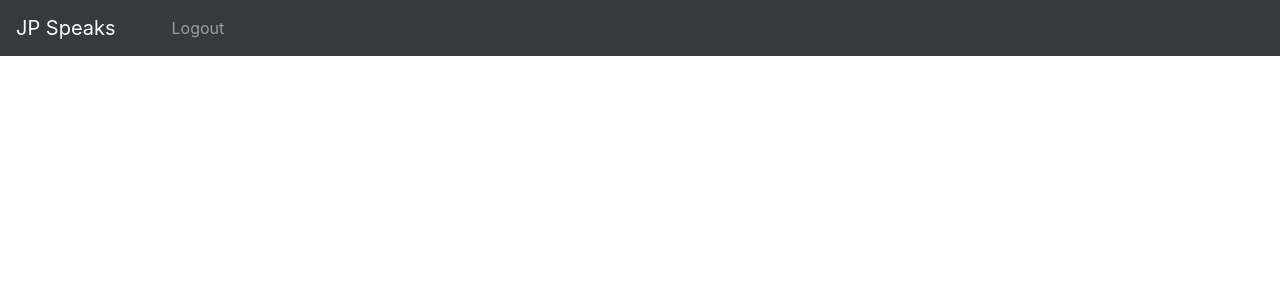
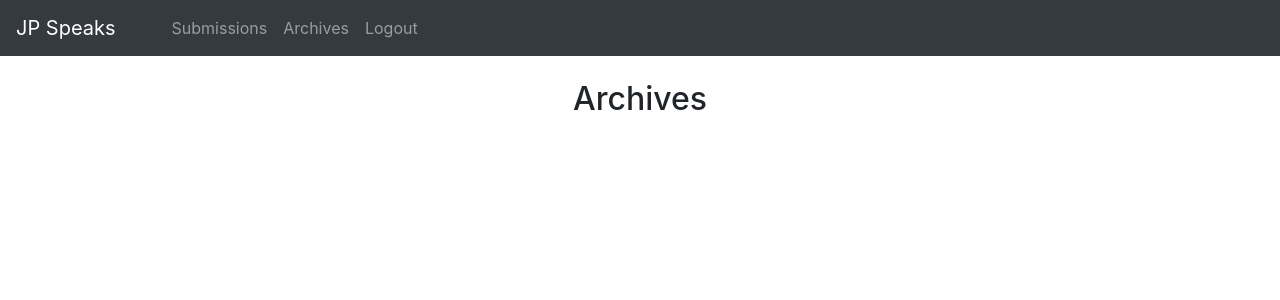
Before and after one commit to azach99/JPGSpeaks, a Flask app: page /archives in a window 1280 px wide. Shown: the top 300 px of the page. Run offline with Flask 2, Linux system fonts and the light colour scheme; the visitor is signed in with stand-in values (Sample User, id 1); data that the repository does not hold is empty; some libraries are stand-ins or nearby versions.

Commit message:
adding important html

```diff
--- a/templates/archives.html
+++ b/templates/archives.html
@@ -1,7 +1,7 @@
 {% extends "layou2.html" %}
 {% block content %}
     <center>
-
+    <h2>Archives</h2>
     {% for item in sub_list %}
         <div class = "row">
         <div class="col-sm">
--- a/templates/layou2.html
+++ b/templates/layou2.html
@@ -32,6 +32,12 @@
             {% endif %}
             {% if current_user.is_authenticated %}
                 <li class="nav-item">
+                  <a class="nav-link" href="/submissions">Submissions</a>
+              </li>
+            <li class="nav-item">
+                  <a class="nav-link" href="/archives">Archives</a>
+              </li>
+                <li class="nav-item">
                   <a class="nav-link" href="/logout">Logout</a>
               </li>
             {% endif %}
--- a/templates/submissions.html
+++ b/templates/submissions.html
@@ -1,7 +1,7 @@
 {% extends "layou2.html" %}
 {% block content %}
     <center>
-
+    <h2>Submissions</h2>
     {% for item in sub_list %}
         <div class = "row">
         <div class="col-sm">
```
